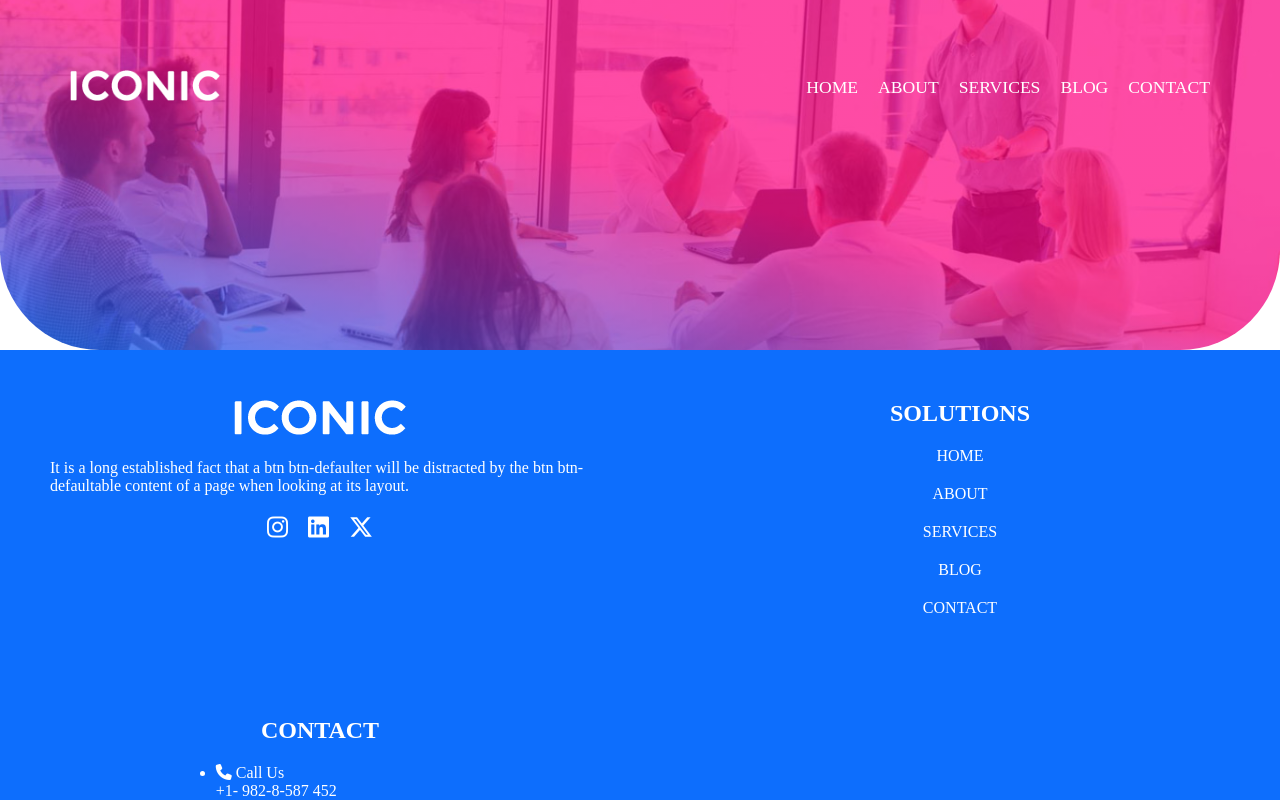
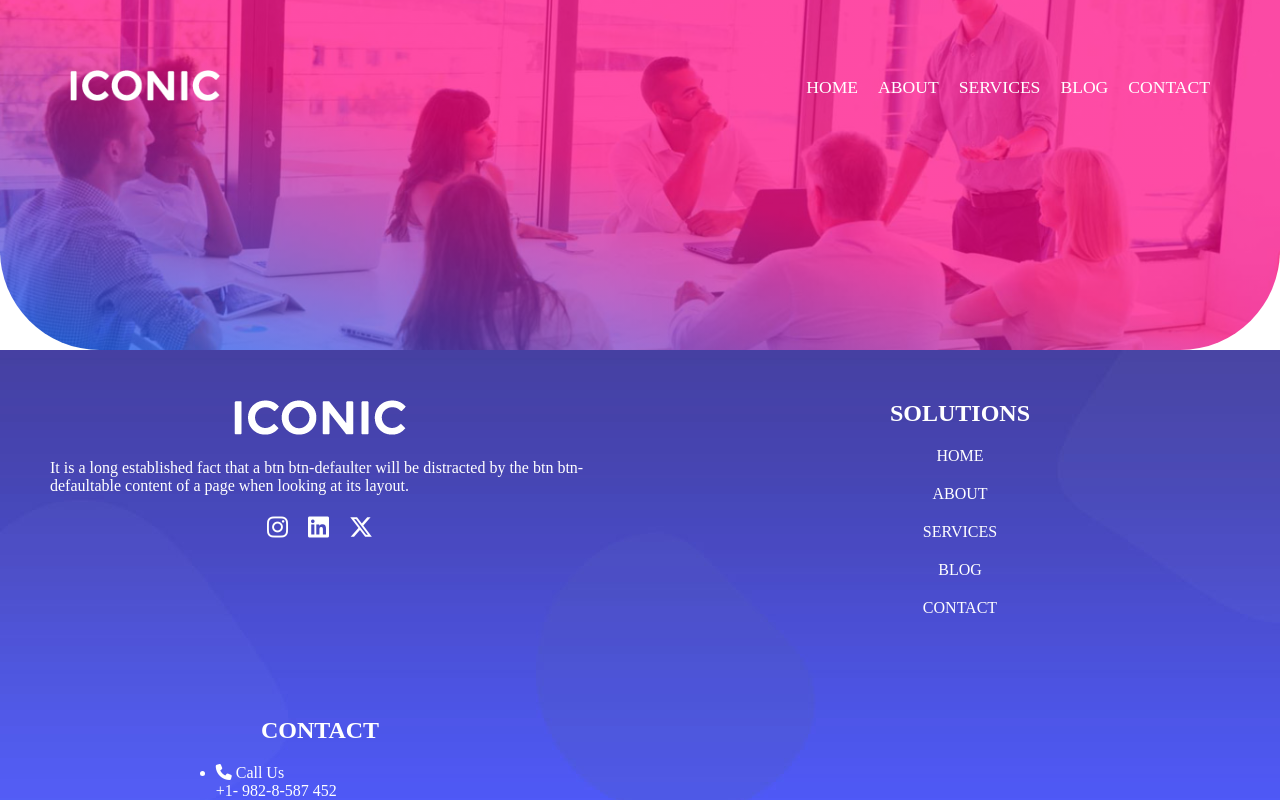
Before and after one commit to JonathAM20/angular-templates, an Angular app: page /iconic in a window 1280 px wide. Shown: the top 800 px of the page. Built offline with nearby package versions, Linux system fonts and the light colour scheme.

Commit message:
Background update on footer component

```diff
--- a/src/app/component/footer/1/footer1/footer1.component.css
+++ b/src/app/component/footer/1/footer1/footer1.component.css
@@ -3,7 +3,7 @@
     grid-template-columns: 1fr;
     padding: 50px;
     gap: 100px;
-    background-color: #0d6efd;
+    background-image: url('/iconic/images/footer-img.jpg');
     color: white;
 }
 
```
